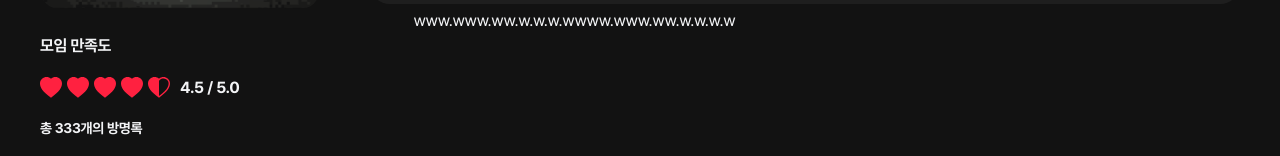
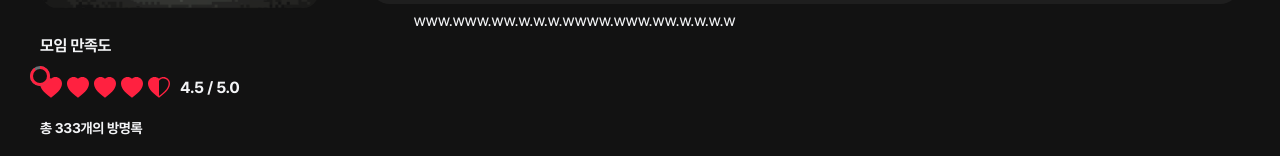
Before and after one commit to FESI06-project/-frontend, a Next.js app: page /detail/1 in a window 1280 px wide. Shown: the part 505-661 px from the top of the page. Built offline with nearby package versions, Linux system fonts and the light colour scheme.

Commit message:
✨ feat: 링 차트 공통 컴포넌트 구현

```diff
--- /dev/null
+++ b/src/components/RingChart.tsx
@@ -0,0 +1,22 @@
+interface RingChartProps {
+  total: number;
+  value: number;
+}
+export default function RingChart({ total, value }: RingChartProps) {
+  const primary = '#FF2140';
+  const valuePercentage = (value / total) * 100;
+  const conicGradient = `conic-gradient(${primary} ${valuePercentage}%, transparent ${100 - valuePercentage}%)`;
+
+  return (
+    <div>
+      <div className="relative flex justify-center items-center">
+        <div className="absolute w-[14px] h-[14px] rounded-full bg-dark-100 z-30"></div>
+        <div className="absolute bg-dark-600 w-5 h-5 rounded-full z-10"></div>
+        <div
+          className="absolute w-5 h-5 rounded-full z-20"
+          style={{ background: conicGradient }}
+        ></div>
+      </div>
+    </div>
+  );
+}
--- a/src/pages/detail/components/GatheringState.tsx
+++ b/src/pages/detail/components/GatheringState.tsx
@@ -1,4 +1,5 @@
 import Heart from '@/components/Heart';
+import RingChart from '@/components/RingChart';
 import { GatheringStateType } from '@/types';
 
 export default function GatheringState({
@@ -14,6 +15,7 @@ export default function GatheringState({
       <div id="rating" className="mr-[174px] mt-[25px] font-bold">
         <h3 className="mb-[18px]">{'모임 만족도'}</h3>
         <div className="flex">
+          <RingChart total={5} value={state.gatheringAverageRating} />
           <Heart rating={state.gatheringAverageRating} />
           <span className="ml-[10px]">{`${state.gatheringAverageRating} / 5.0`}</span>
         </div>
```
